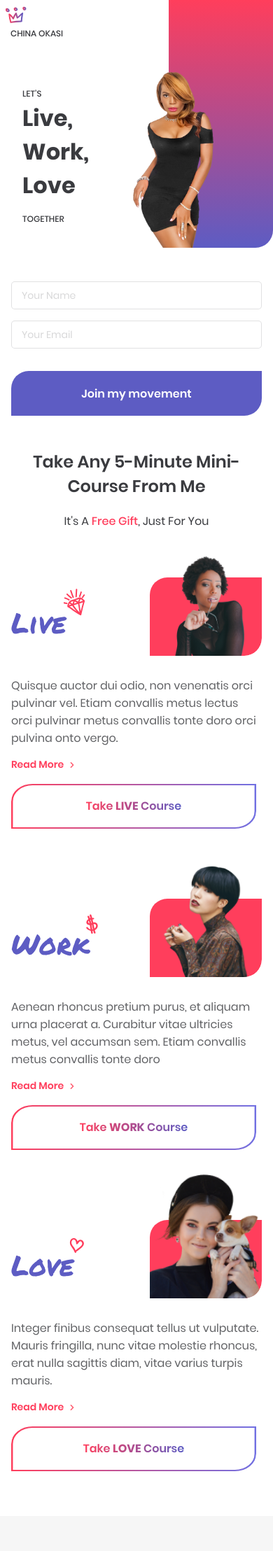
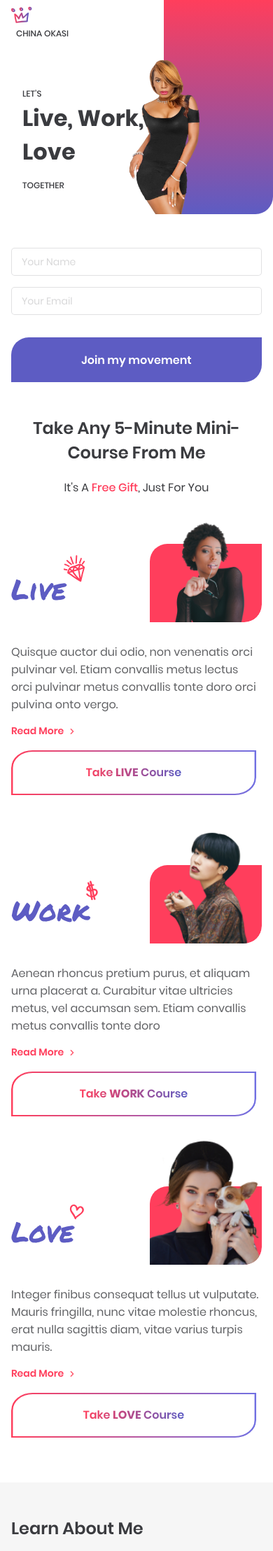
Before and after one commit to 20digital-ua/chinaokasi, a PHP site: page / in a window 390 px wide. Shown: the top 2216 px of the page at 70% size. Run offline with PHP 8.4, Linux system fonts and the light colour scheme.

Commit message:
Responsive header

```diff
--- a/index.html
+++ b/index.html
@@ -31,11 +31,33 @@
 					<span class="header-content__medium">LET’S</span>
 					<h1 class="header-content__title">Live, Work, Love</h1>
 					<span class="header-content__medium">TOGETHER</span>
+					<div class="greeting">
+						<p class="greeting__text">Hey, it's <span class="greeting__text-md">China.</span> </p>
+						<p class="greeting__text">Sign up for my <span class="greeting__text-md">#LiveWorkLove</span> courses!</p>
+					</div>
 				</div>
+				<div class="subscribe-block subscribe-block--header">
+						<form action="" class="primary-form header-form">
+							<div class="form-row form-row-two-col">
+								<div class="col-1">
+										<label for="input-name-header" class="primary-form__label">Name</label>
+										<input id="input-name-header" class="input primary-form__input" type="text" placeholder="Your Name">
+								</div>
+								<div class="col-2">
+										<label for="input-email-header" class="primary-form__label">Email</label>
+										<input id="input-email-header" class="input primary-form__input primary-form__input-last" type="text" placeholder="Your Email">
+								</div>
+
+
+							</div>
+							<button class="primary-form__submit submit-btn">Join my movement</button>
+						</form>
+					</div>
 			</div>
 		</div>
-		<div class="gradient-block">
-			<div class="china"></div>
+		<div class="header-main-bg">
+					<div class="gradient-block"></div>
+					<div class="china"></div>
 		</div>
 	</header>
 	<main>
--- a/scss/_mixins/mixins.scss
+++ b/scss/_mixins/mixins.scss
@@ -3,6 +3,9 @@
   font:$size $family;
 }
 
+@mixin transition{
+  transition: all .25s linear;
+}
 
 
 
--- a/scss/_modules/forms.scss
+++ b/scss/_modules/forms.scss
@@ -29,3 +29,19 @@
     min-width: 100%;
   }
 }
+
+.header-form{
+  .form-row{
+    font-size: 1rem;
+    margin-top: 0;
+    &-two-col{
+      display: flex;
+      justify-content: space-between;
+      width: 90%;
+      max-width: 464px;
+      .input{
+        width: 95%;
+      }
+    }
+  }
+}
--- a/scss/_modules/general.scss
+++ b/scss/_modules/general.scss
@@ -2,7 +2,7 @@
   box-sizing: border-box;
 }
 body{
-  font-size: 1em;
+  font-size: 16px;
   font-family: 'Poppins-Regular',sans-serif;
   color: $primaryTextColor;
   line-height: normal;
@@ -12,7 +12,7 @@ body{
 .container{
   padding: $mobPadding;
   position: relative;
-  max-width: 720px;
+  max-width: 1056px;
   margin: 0 auto;
   &--nopadding{
     padding:0;
--- a/scss/_modules/header.scss
+++ b/scss/_modules/header.scss
@@ -2,34 +2,39 @@ header{
   min-height: 305px;
   position: relative;
   .container{
-    padding: 0;
+    padding-top: 0;
     //outline: 1px solid green;
   }
 }
-.gradient-block{
+
+.header-main-bg{
   position: absolute;
-  width: 52%;
+  width: 40%;
   height: 100%;
   right: 0;
   top: 0;
   //outline: 1px solid black;
-
+  .header-bg-wrapper{
+    position: relative;
+    width: 100%;
+    height: 100%;
+  }
   .china{
-    background:url("#{$image_dir}header/ChinaMainHeaderImage.png") left bottom no-repeat;
+    background:url("#{$image_dir}header/ChinaMainHeaderImage.png") center bottom no-repeat;
     background-size: contain;
     position: absolute;
     bottom: 0;
     z-index: 1;
     height: calc(100% - 70px);
-    width: 20%;
+    width: 45%;
     min-width: 120px;
+    transform: translateX(-50%);
   }
-  &:after{
+  .gradient-block{
     position: absolute;
-    right: 100%;
-    left: 54px;
-    content: '';
-    width: calc(100% - 54px);
+    right: 0;
+    // width: calc(100% - 54px);
+    width:100%;
     height: 100%;
     z-index: -1;
     background: linear-gradient(180deg, #FF3E5C 0%, #5D5CC3 100%);
@@ -47,14 +52,27 @@ header{
   height: 80px;
   width: 100%;
   top: 0;
-  margin-bottom: 40px;
 }
 .logo-container{
-  padding: 0.5em 0 0 0.5em;
+  padding: 0.5em 0 0 0;
+  @include screen-tb{
+    font-size: 1.5em;
+  }
+  @include screen-lg{
+    font-size: 2em;
+  }
   &__logo{
     width: 30px;
     height: 26px;
     display: block;
+    @include screen-tb{
+      width: 37px;
+      height: 30px;
+    }
+    @include screen-lg{
+      width: 45px;
+      height: 35px;
+    }
   }
   &__name{
     margin: 5px 0 0 7px;
@@ -64,10 +82,27 @@ header{
   }
 }
 .header-content{
-  max-width: 50%;
+  margin-top: 40px;
+  max-width: 55%;
   position: relative;
+  padding-bottom: 30px;
+  @include screen-tb{
+    margin-top: 80px;
+    font-size: 1.5em;
+  }
+  @include screen-lg{
+    margin-top: 180px;
+    padding-bottom: 130px;
+    font-size: 2em;
+  }
+
+
   .header-text{
-    padding-left:2em;
+    padding-left:1em;
+    @include transition;
+    @include screen-tb{
+      padding-left:0;
+    }
   }
   &__medium{
     text-transform: uppercase;
@@ -76,11 +111,27 @@ header{
   &__title{
     @include font(2em,$PoppinsBold);
     margin-bottom: 10px;
-    //line-height: 2.5em;
   }
-  padding-bottom: 30px;
+  .greeting{
+    margin-top: 44px;
+    display: none;
+    @include font(0.5em,$Poppins);
+    &__text-md{
+      font-family: $PoppinsBold;
+    }
+    @include screen-tb{
+      display: block;
+    }
+  }
+
 }
 
+.subscribe-block--header{
+  display: none;
+  @include screen-md{
+    display: block;
+  }
+}
 
 
 
@@ -88,6 +139,9 @@ header{
   .container{
     padding-top: 0;
   }
+  @include screen-md{
+    display: none;
+  }
 }
 .subscribe-block{
   padding-top: 2em;
--- a/scss/_modules/link_buttons.scss
+++ b/scss/_modules/link_buttons.scss
@@ -6,7 +6,7 @@
   background-color: $violetColor;
   border-radius: 25px  0;
   color: #fff;
-  @include font(1em,$PoppinsSemiBold);
+  @include font(1rem,$PoppinsSemiBold);
   margin-top: 2em;
 }
 
@@ -23,3 +23,9 @@
   line-height: 64px;
   text-align: center;
 }
+.submit-btn,
+.link-btn{
+  @include screen-tb{
+    max-width: 224px;
+  }
+}
--- a/scss/_modules/podcast.scss
+++ b/scss/_modules/podcast.scss
@@ -4,8 +4,11 @@
 }
 
 .podcast-introduce{
-  max-width: 375px;
-  height: 225px;
+
+  width: 100%;
+  min-height: 224px;
+  max-height: 400px;
+
   background: linear-gradient(270deg, #5D5CA7 0%, #F35C6E 100%);
   border-radius: 25px 0;
   display: flex;
@@ -26,6 +29,7 @@
   &__text{
     color: #FFF;
     text-align: center;
+    width: 100%;
   }
   &__title{
     @include font(32px, $PermanentMarker);
--- a/style.css
+++ b/style.css
@@ -160,7 +160,7 @@ body {
 .container {
   padding: 3em 1em 0 1em;
   position: relative;
-  max-width: 720px;
+  max-width: 1056px;
   margin: 0 auto;
 }
 
@@ -345,34 +361,39 @@ header {
 }
 
 header .container {
-  padding: 0;
+  padding-top: 0;
 }
 
-.gradient-block {
+.header-main-bg {
   position: absolute;
-  width: 52%;
+  width: 40%;
   height: 100%;
   right: 0;
   top: 0;
 }
 
-.gradient-block .china {
-  background: url("img/header/ChinaMainHeaderImage.png") left bottom no-repeat;
+.header-main-bg .header-bg-wrapper {
+  position: relative;
+  width: 100%;
+  height: 100%;
+}
+
+.header-main-bg .china {
+  background: url("img/header/ChinaMainHeaderImage.png") center bottom no-repeat;
   background-size: contain;
   position: absolute;
   bottom: 0;
   z-index: 1;
   height: calc(100% - 70px);
-  width: 20%;
+  width: 45%;
   min-width: 120px;
+  transform: translateX(-50%);
 }
 
-.gradient-block:after {
+.header-main-bg .gradient-block {
   position: absolute;
-  right: 100%;
-  left: 54px;
-  content: '';
-  width: calc(100% - 54px);
+  right: 0;
+  width: 100%;
   height: 100%;
   z-index: -1;
   background: linear-gradient(180deg, #FF3E5C 0%, #5D5CC3 100%);
@@ -385,11 +406,10 @@ header .container {
   height: 80px;
   width: 100%;
   top: 0;
-  margin-bottom: 40px;
 }
 
 .logo-container {
-  padding: 0.5em 0 0 0.5em;
+  padding: 0.5em 0 0 0;
 }
 
 .logo-container__logo {
@@ -406,13 +426,15 @@ header .container {
 }
 
 .header-content {
-  max-width: 50%;
+  margin-top: 40px;
+  max-width: 55%;
   position: relative;
   padding-bottom: 30px;
 }
 
 .header-content .header-text {
-  padding-left: 2em;
+  padding-left: 1em;
+  transition: all .25s linear;
 }
 
 .header-content__medium {
```
Also changed, not shown: other parts of style.css (+92 -4 lines).
